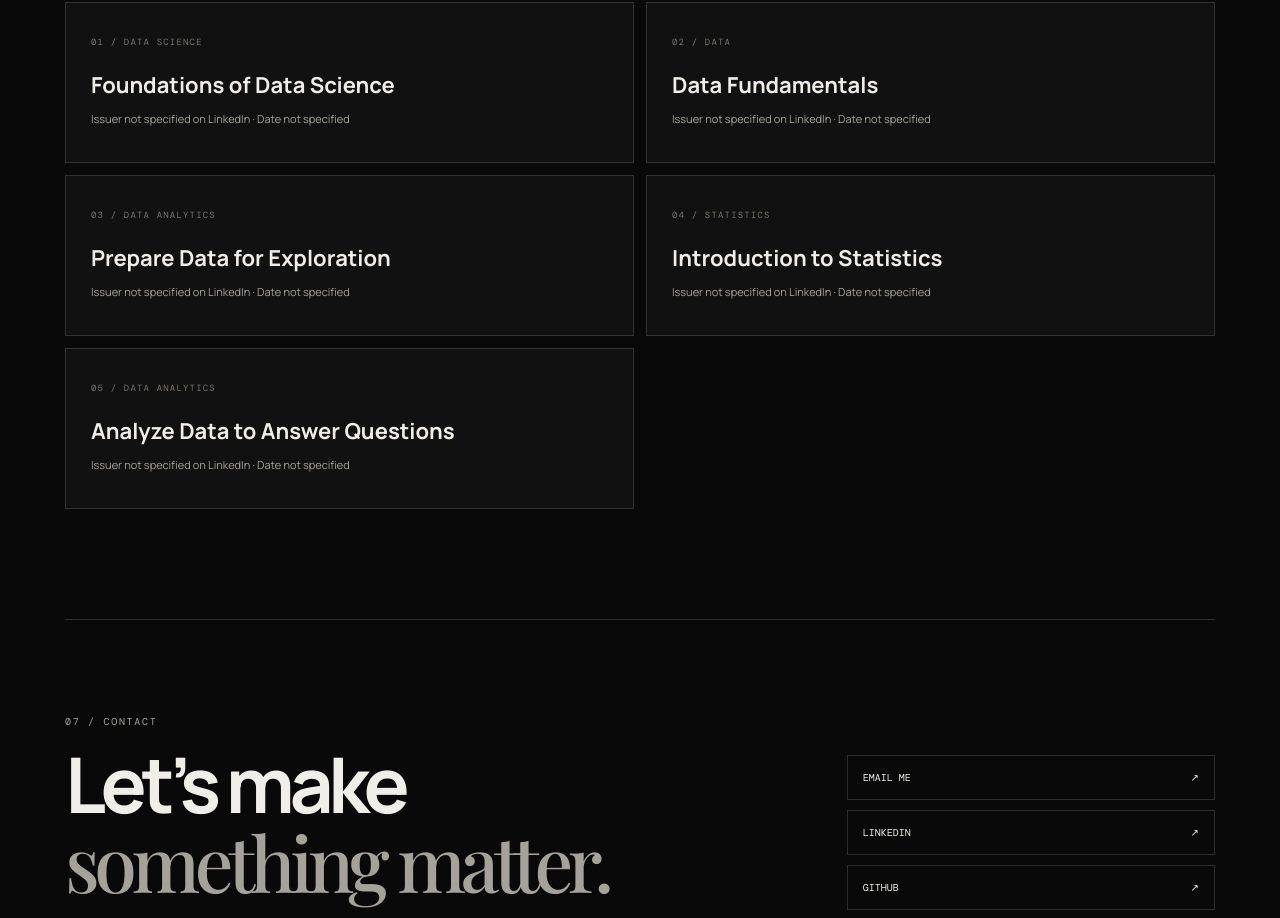
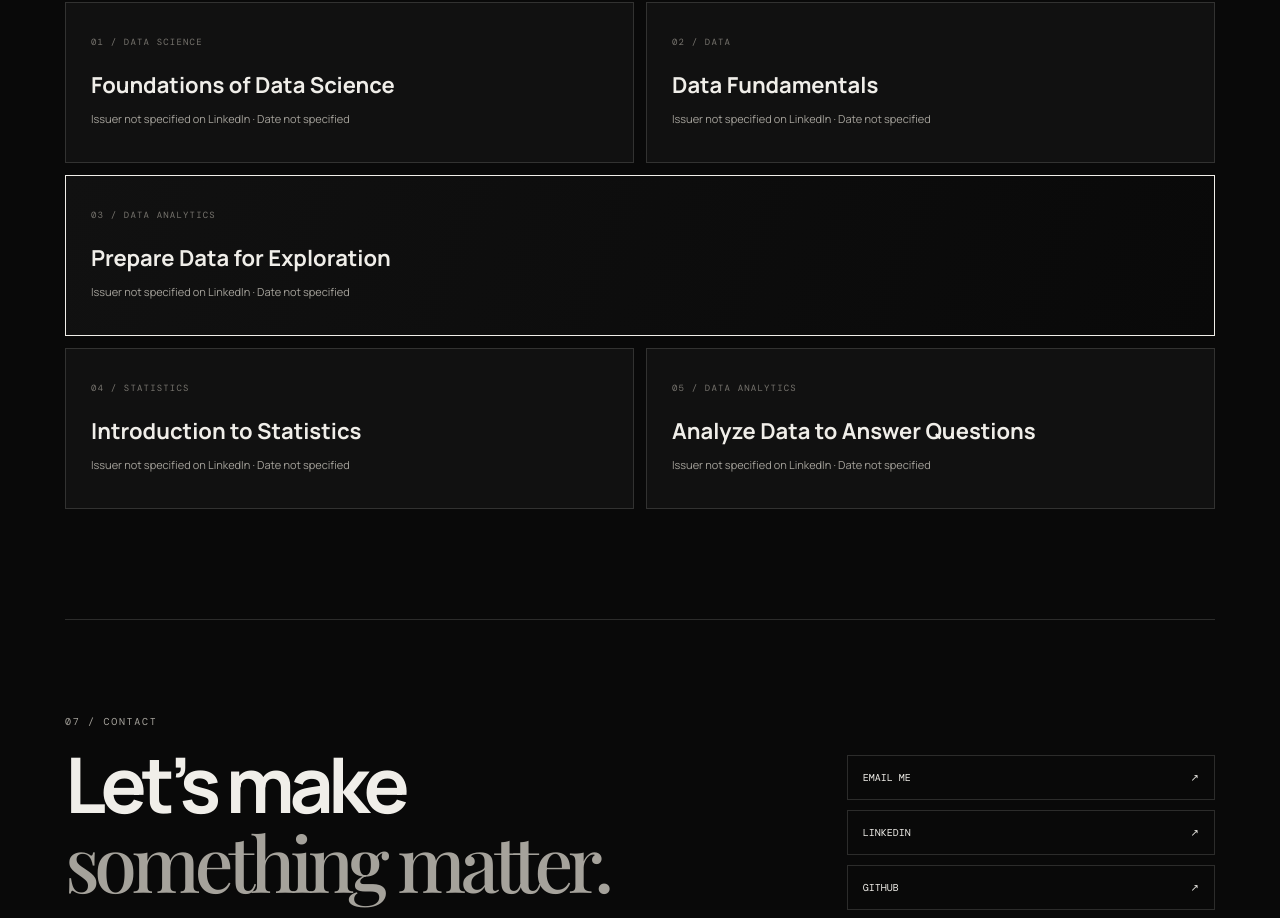
Before and after one commit to pranav1237/portfolio, a React (Vite) app: page / in a window 1280 px wide. Shown: the part 8309-9227 px from the top of the page. Built offline with nearby package versions, Linux system fonts and the light colour scheme; no server answers; a web font is replaced by a local one.

Commit message:
Highlight third certificate card in portfolio

```diff
--- a/src/styles.css
+++ b/src/styles.css
@@ -116,6 +116,8 @@ section{scroll-margin-top:100px}
 .certificate-empty a,.certificate a{display:inline-block;margin-top:12px;font:9px 'DM Mono',monospace;letter-spacing:.08em;border-bottom:1px solid var(--line);padding-bottom:5px}
 .certificate-grid{display:grid;grid-template-columns:repeat(2,minmax(0,1fr));gap:12px}
 .certificate{padding:25px;background:var(--panel);border:1px solid var(--line)}
+.certificate-featured{grid-column:1/-1;border-color:var(--text);background:linear-gradient(110deg,var(--panel),transparent)}
+.certificate-featured h3{font-size:clamp(24px,3vw,34px)}
 .certificate h3{font-size:22px;margin:20px 0 8px}
 .certificate p{font-size:11px;color:var(--muted)}
 @media(max-width:600px){.linkedin-card{align-items:flex-start;flex-direction:column}.certificate-grid{grid-template-columns:1fr}}
```
